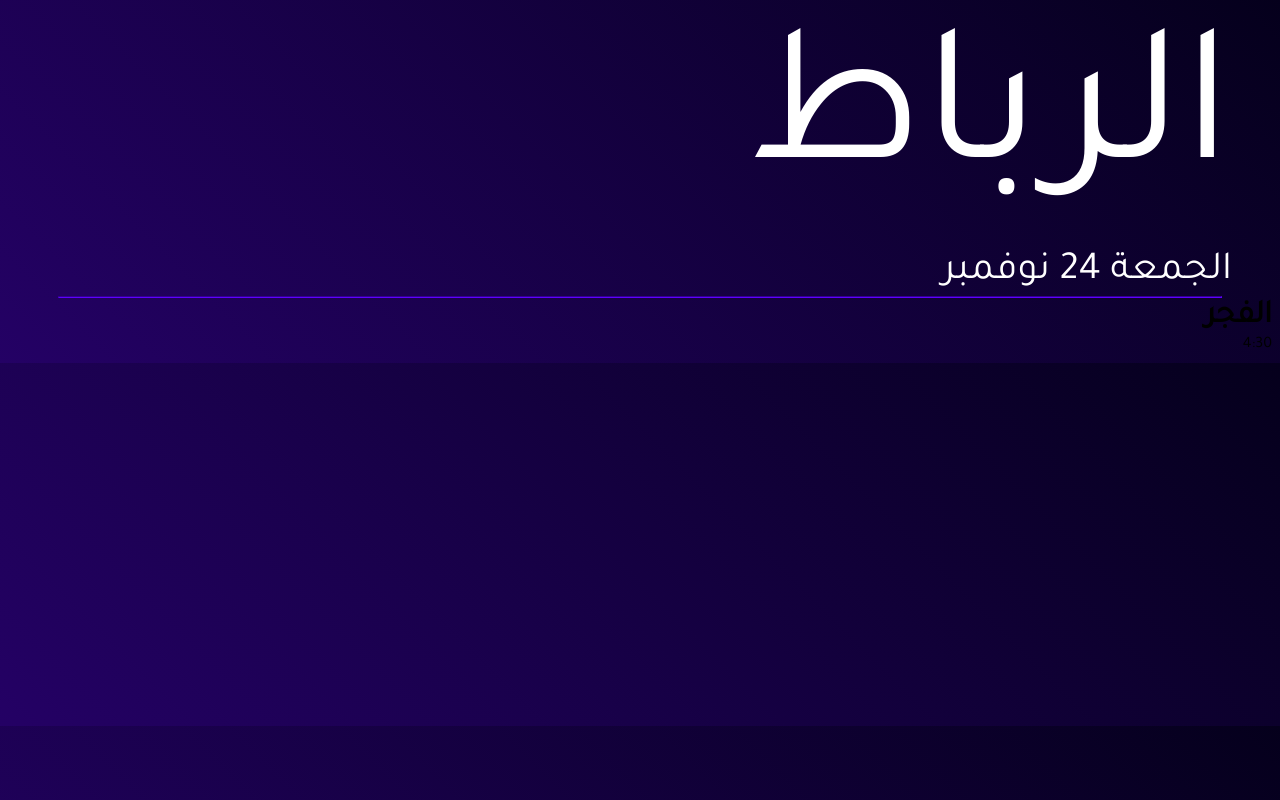
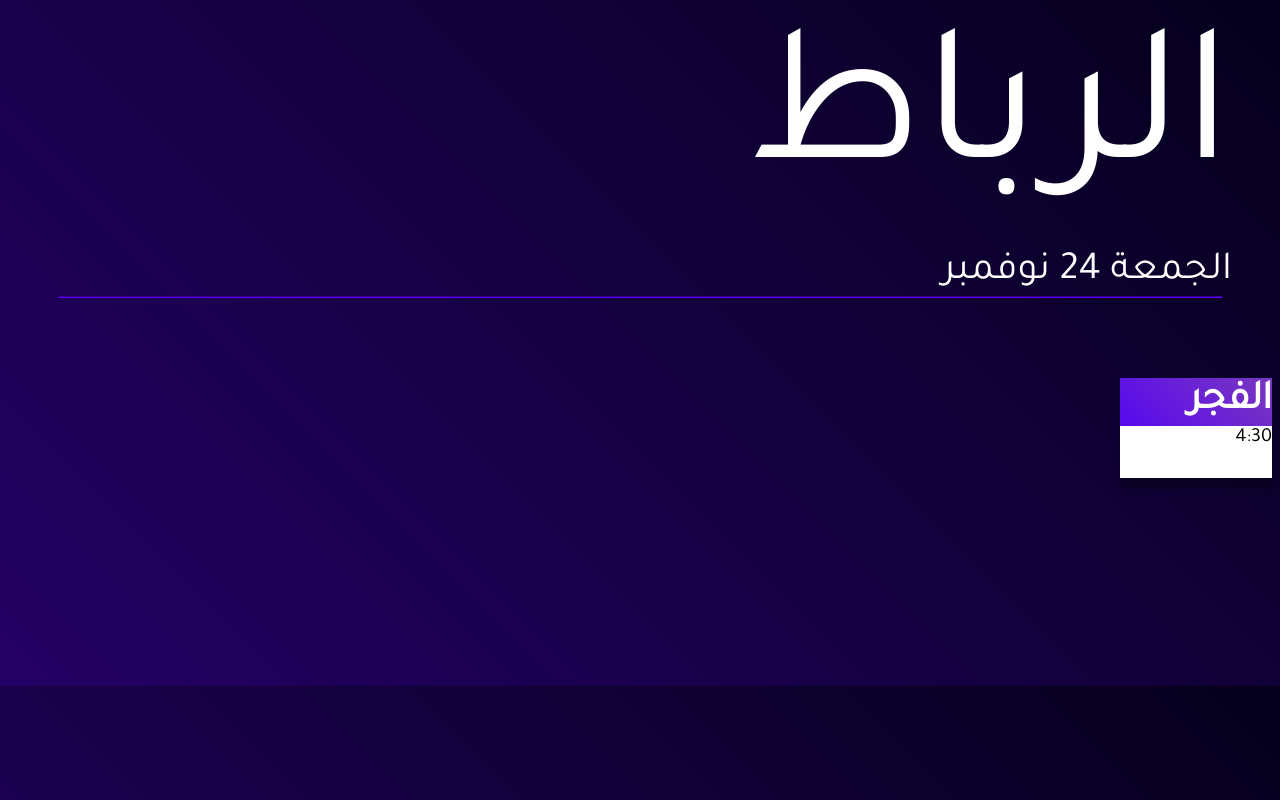
Before and after one commit to Z-kamili/Prayer_Time_API, a plain HTML site: page index.html in a window 1280 px wide. Drawn offline with Linux system fonts and the light colour scheme.

Commit message:
fix some bug

```diff
--- a/index.html
+++ b/index.html
@@ -24,6 +24,17 @@
         h1,h2,h3,h4,h5,h6 {
             margin: 0px;
         }
+        .card {
+            width: 12%;
+            height: 100px;
+            background-color: white;
+            font-size: 20px;
+            box-shadow: 0px 10px 5px rgb(0 0 0 / 30%);
+        }
+        .header {
+            background: linear-gradient(45deg,#5709ee,#7a37bf);
+            color: white;
+        }
     </style>
 </head>
 <body style="direction:rtl">
@@ -40,7 +51,7 @@
         <hr style="margin: 0px 50px; border-color: #5200e1;">
 
         <!-- PRAYER TIMINGS -->
-         <div>
+         <div style="height: 300px; margin-top: 80px;">
              <div class="card">
                   <div class="header">
                        <h1>
```
